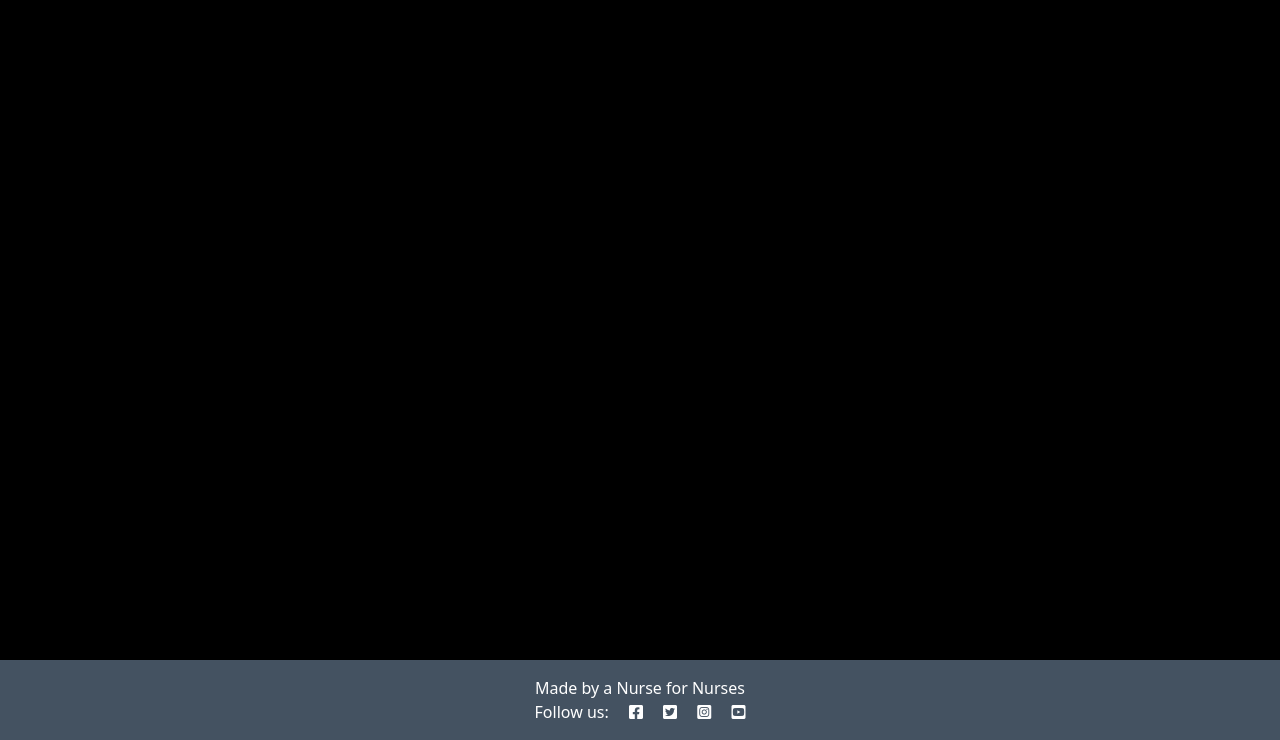
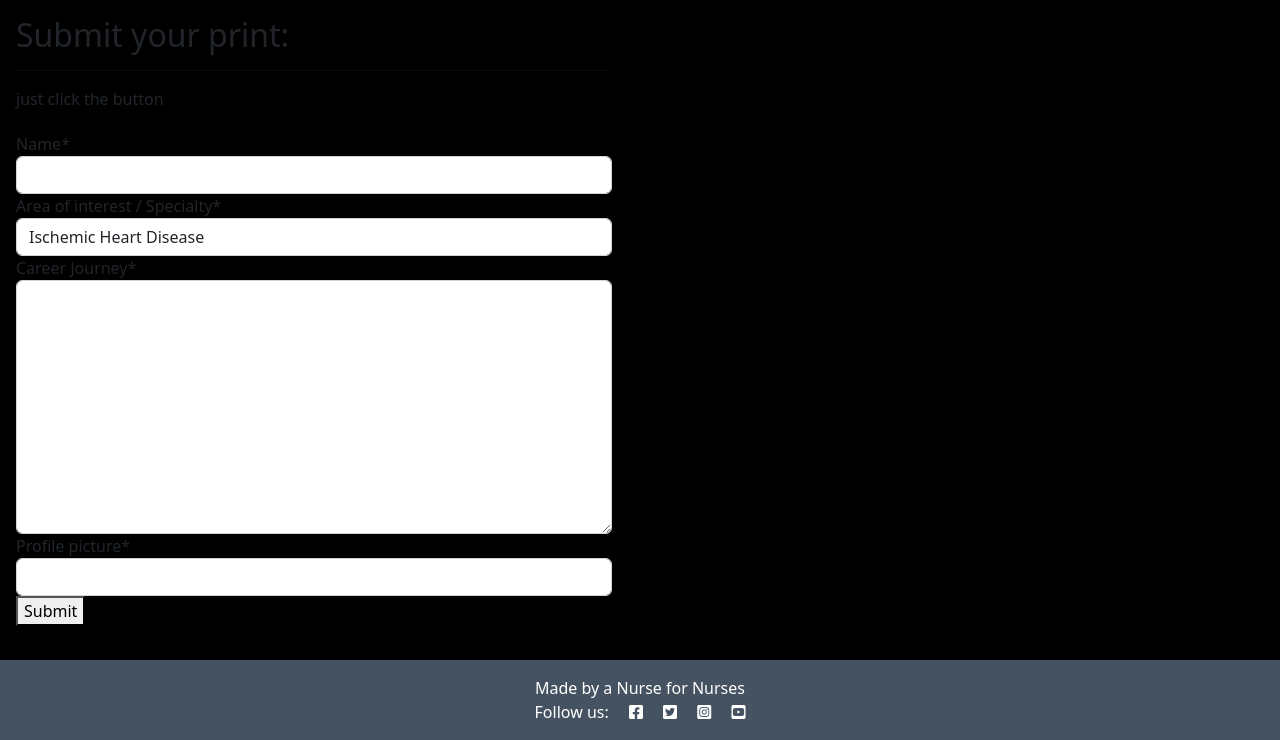
Before and after one commit to gozygreg/The-Cardiac-Nurse, a Django app: page /cardiacnurseblog/submitprofile/ in a window 1280 px wide. Shown: the part 60-800 px from the top of the page. Run offline with Django 3.2, Linux system fonts and the light colour scheme; the visitor is signed in with stand-in values (Sample User, id 1); some libraries are stand-ins or nearby versions.

Commit message:
Add new nurse to profile, delete nurse added to test code

```diff
--- a/cardiacnurseblog/urls.py
+++ b/cardiacnurseblog/urls.py
@@ -8,6 +8,8 @@ from . import views
 urlpatterns = [
     path('', views.home_page, name='home'),
     path('nurseblog/', views.BlogPage.as_view(), name='our_blog'),
-    path('<slug:slug>/', views.BlogPostDetail.as_view(), name='blogpost_detail'),
-    path('like/<slug:slug>', views.BlogPostLike.as_view(), name='post_like'),
+    path(
+        '<slug:slug>/', views.BlogPostDetail.as_view(), name='blogpost_detail'),
+    path(
+        'like/<slug:slug>', views.BlogPostLike.as_view(), name='post_like'),
 ]
--- a/cardiacnurseprofile/forms.py
+++ b/cardiacnurseprofile/forms.py
@@ -20,12 +20,10 @@ class SubmitNurseProfile(forms.ModelForm):
             'specialty',
             'description',
             'nurse_image',
-            'slug',
         )
         labels = {
             'nurse_name': 'Name',
             'specialty': 'Area of interest / Specialty',
             'description': 'Career Journey',
             'nurse_image': 'Profile picture',
-            'slug': 'Repeat name',
         }
--- a/cardiacnurseprofile/models.py
+++ b/cardiacnurseprofile/models.py
@@ -18,10 +18,8 @@ class NurseProfile(models.Model):
             4, 'Arrythmia'), (5, 'Congenital Heart Disease'), (
                 6, 'Other'))
 
-    specialty = models.IntegerField(choices=choice, null=True, blank=True)
+    specialty = models.IntegerField(choices=choice, default=1)
     nurse_name = models.CharField(
-        max_length=50, unique=True, null=False, blank=False)
-    slug = models.SlugField(
         max_length=50, unique=True, null=False, blank=False)
     description = models.TextField()
     nurse_image = CloudinaryField('image', null=False, blank=False)
--- a/cardiacnurseprofile/views.py
+++ b/cardiacnurseprofile/views.py
@@ -6,7 +6,7 @@ from django.shortcuts import render, redirect, get_object_or_404, reverse
 from django.views import generic, View
 from django.http import HttpResponseRedirect
 from django.contrib import messages
-from . models import NurseProfile
+from .models import NurseProfile
 from .forms import SubmitNurseProfile
 
 
@@ -29,7 +29,8 @@ def submit_profile(request):
         if profile_form.is_valid():
             profile_form.instance.print_name = request.User
             profile_form.save()
-            messages.success(request, "Verifing your details! Check back soon.")
+            messages.success(
+                request, "Verifing your details! Check back soon.")
             return redirect('nurseprofile')
         else:
             profile_form = SubmitNurseProfile()
@@ -42,11 +43,12 @@ def submit_profile(request):
         },
     )
 
+
 def edit_profile(request):
     """
     Edit a nurse profile
     """
-    profile = get_object_or_404(Cardiacnurseprofile)
+    profile = get_object_or_404(NurseProfile)
     form_edit = SubmitNurseProfile(request.POST or None, instance=profile)
     context = {
         'profile': profile,
@@ -66,3 +68,12 @@ def edit_profile(request):
             form_edit = SubmitNurseProfile(instance=profile)
 
         return render(request, 'editnurseprofile.html', context)
+
+
+def delete_profile(request):
+    """
+    Delete a nurse profile
+    """
+    profile = get_object_or_404(NurseProfile)
+    profile.delete()
+    return redirect('nurseprofile')
--- a/templates/submitprofile.html
+++ b/templates/submitprofile.html
@@ -1,10 +1,28 @@
 {% extends "base.html" %}
+{% block content %}
+{% load crispy_forms_tags %}
+{% load cloudinary %}
 
-{% load static %}
+<div class="col-12 art-prints-area">
+    <div class="row submission-form">
+        <!-- FORM FOR NURSE TO JOIN PLATFORM -->
+        {% if user.is_authenticated %}
+        <div class="col-sm-6">
+            <div class="card mb-4">
+                <div class="card-body all-prints-cards">
+                    <h2>Submit your print:</h2>
+                    <hr />
+                    <p>just click the button</p>
+                    <form method="POST" style="margin-top: 1.3em;" enctype="multipart/form-data">
+                        {{ profile_form | crispy }}
+                        {% csrf_token %}
+                        <button type="submit" class="submit-print-button">Submit</button>
+                    </form>
+                </div>
+            </div>
+        </div>
+        {% endif %}
+    </div>
+</div>
 
-{% block content %}
-
-
-
-
-{% endblock content %}
+{%endblock%}
```
Also changed, not shown: templates/nurseprofile.html (+16 -3 lines), cardiacnurseprofile/migrations/0008_auto_20221013_2119.py (added), cardiacnurseprofile/url.py (line endings or trailing spaces).
